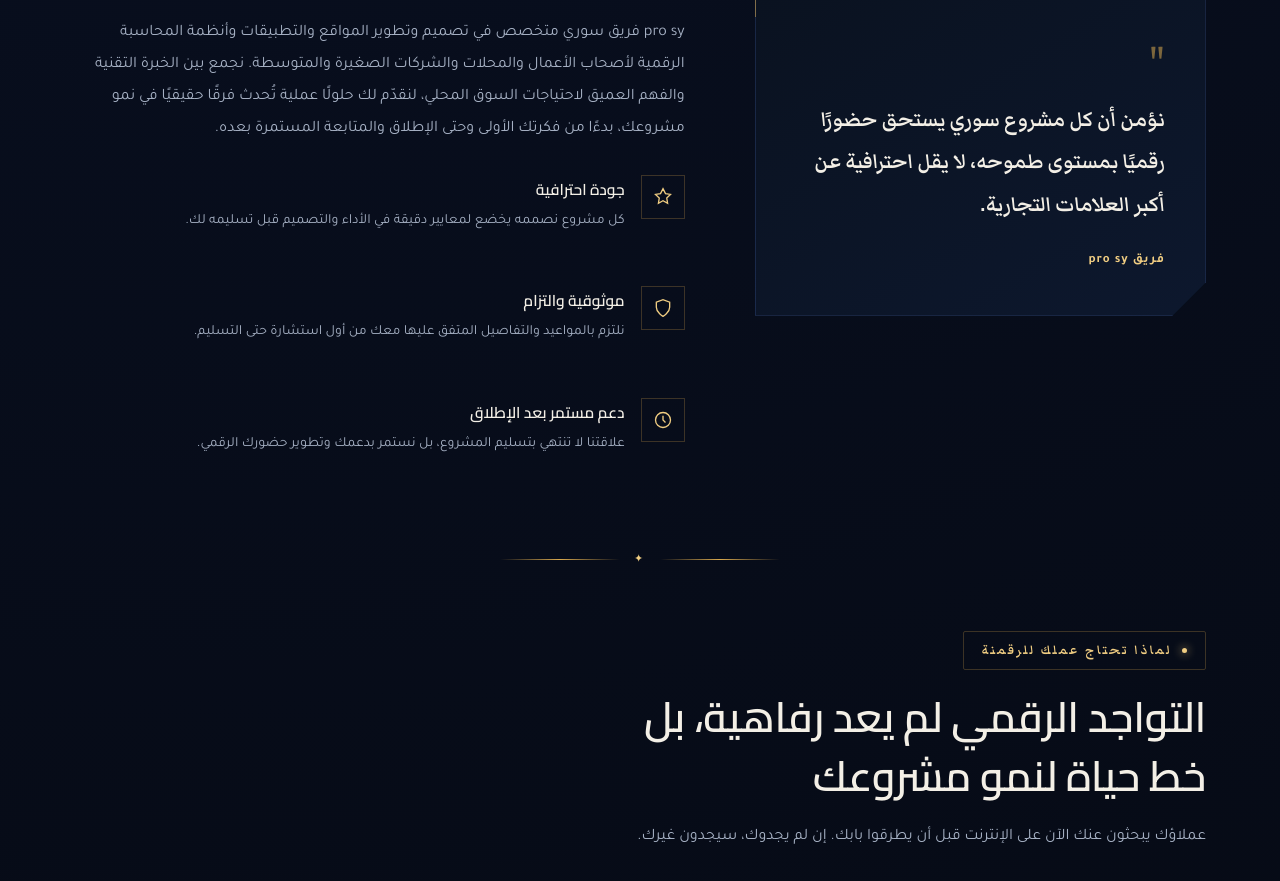
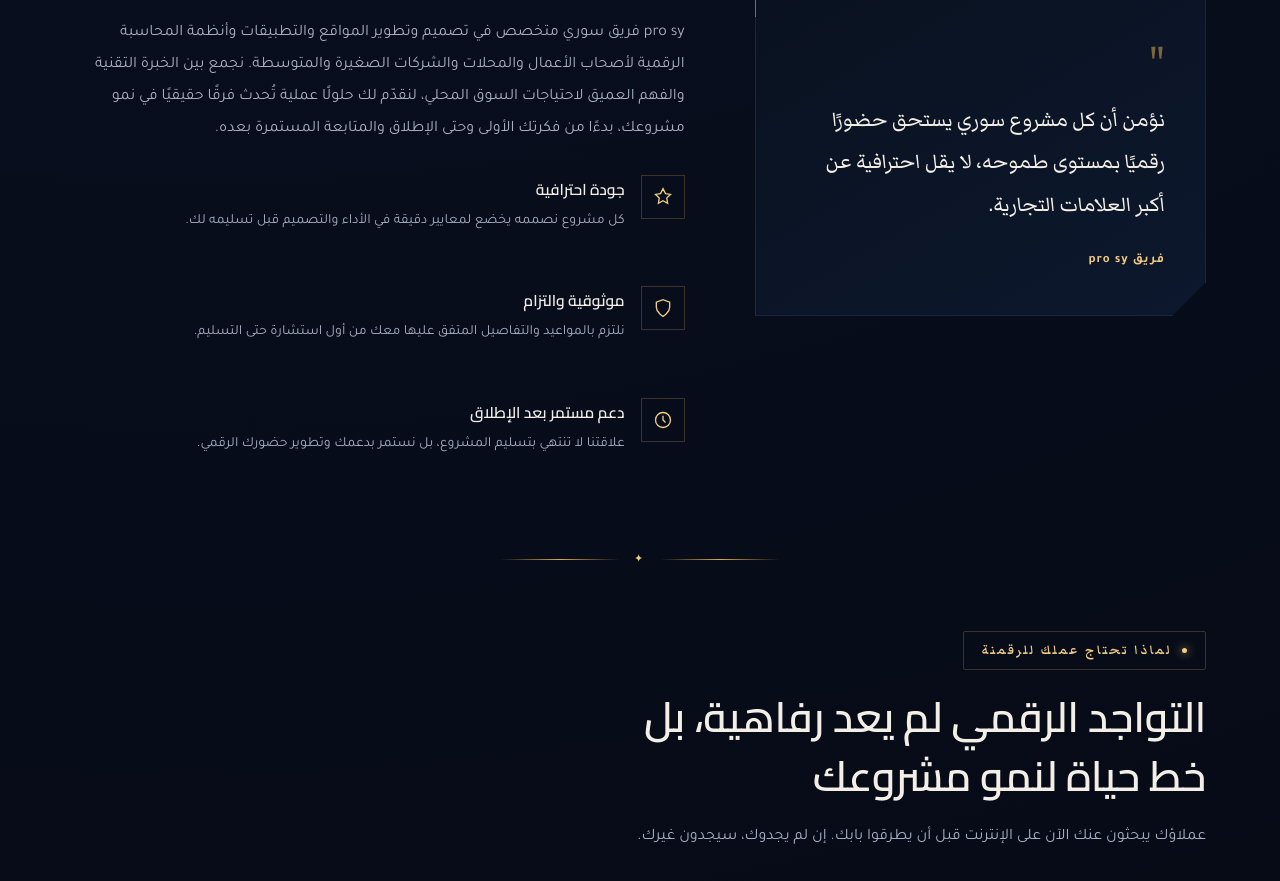
Before and after one commit to sairbirro/ssssss, a plain HTML site: page index.html in a window 1280 px wide. Shown: the part 1371-2252 px from the top of the page. Drawn offline with Linux system fonts and the light colour scheme.

Commit message:
Change font weight in about-quote paragraph

```diff
--- a/index.html
+++ b/index.html
@@ -489,7 +489,7 @@
   }
   .about-quote .mark{font-family:'Markazi Text',serif;font-size:56px;color:var(--gold);opacity:.55;line-height:1;margin-bottom:6px;}
   .about-quote p{
-    font-family:'Markazi Text',serif;font-weight:600;font-size:26px;line-height:1.65;color:var(--cream);
+    font-family:'Markazi Text',serif;font-weight:400;font-size:26px;line-height:1.65;color:var(--cream);
   }
   .about-quote .sig{margin-top:26px;color:var(--gold-bright);font-size:13px;letter-spacing:1px;font-weight:600;}
   .about-values{display:flex;flex-direction:column;gap:22px;margin-top:30px;}
```
